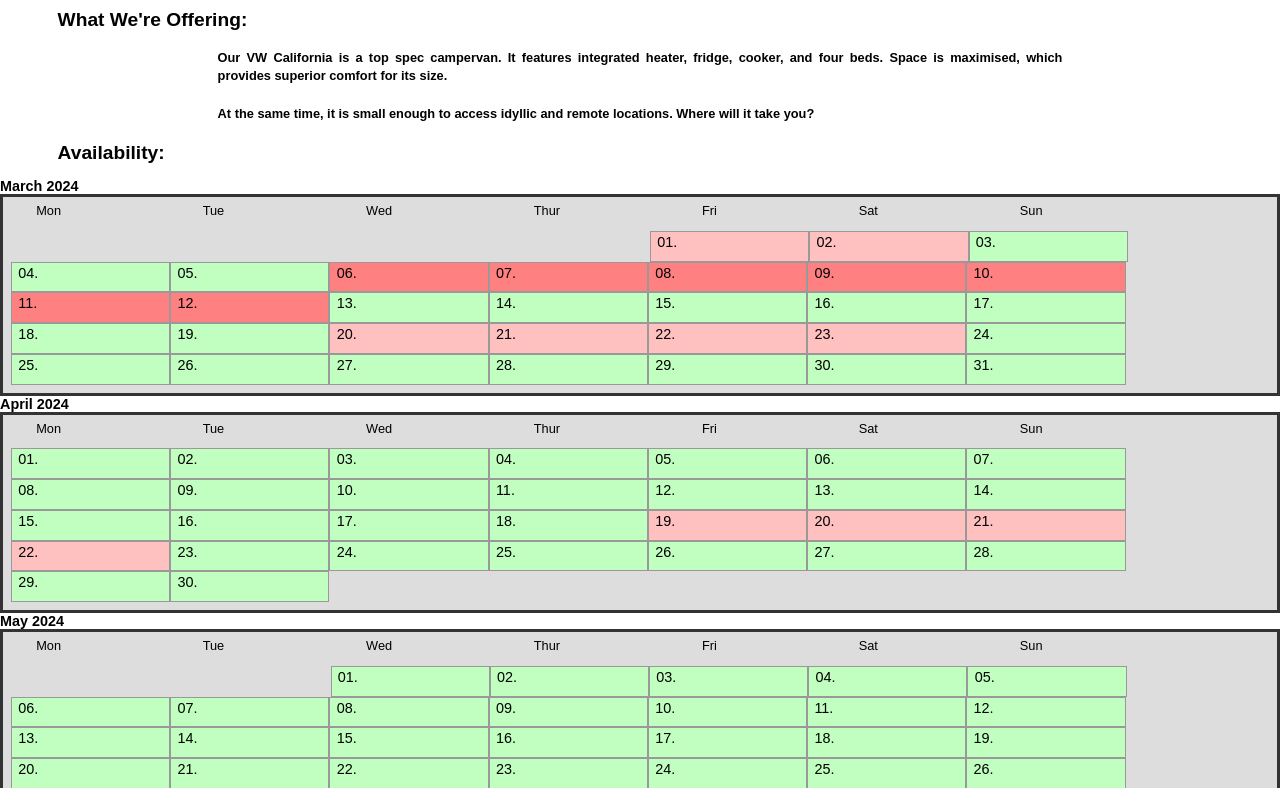
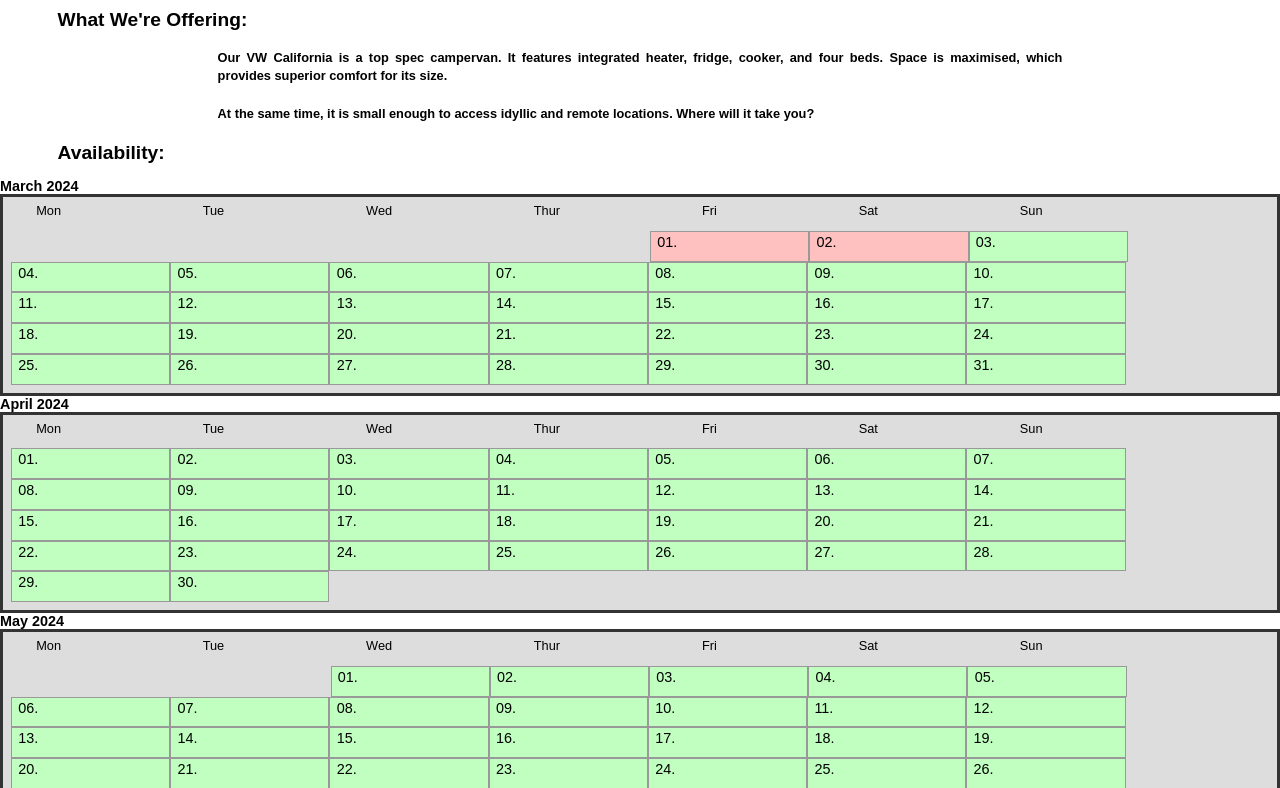
Before and after one commit to Clearshotcampers/Clearshot-First-Live-Site, a plain HTML site: page Clearshot.html in a window 1280 px wide. Shown: the part 312-1100 px from the top of the page. Drawn offline with Linux system fonts and the light colour scheme.

Commit message:
Update Clearshot.html
Availability changes

```diff
--- a/Clearshot.html
+++ b/Clearshot.html
@@ -53,13 +53,13 @@
 <li> </li>
 <li> </li>
 <li> </li>
-<li class="unavailable"></li>
-<li class="unavailable"></li>
-<li class="unavailable"></li>
-<li class="unavailable"></li>
-<li class="unavailable"></li>
-<li class="unavailable"></li>
-<li class="unavailable"></li>
+<li class=""></li>
+<li class=""></li>
+<li class=""></li>
+<li class=""></li>
+<li class=""></li>
+<li class=""></li>
+<li class=""></li>
 <li> </li>
 <li> </li>
 <li> </li>
@@ -67,10 +67,10 @@
 <li> </li>
 <li> </li>
 <li> </li>
-<li class="booked"> </li>
-<li class="booked"> </li>
-<li class="booked"> </li>
-<li class="booked"> </li>
+<li class=""> </li>
+<li class=""> </li>
+<li class=""> </li>
+<li class=""> </li>
 <li> </li>
 <li> </li>
 <li> </li>
@@ -102,10 +102,10 @@
 <li> </li>
 <li> </li>
 <li> </li>
-<li class="booked"> </li>
-<li class="booked"> </li>
-<li class="booked"> </li>
-<li class="booked"> </li>
+<li class=""> </li>
+<li class=""> </li>
+<li class=""> </li>
+<li class=""> </li>
 <li> </li>
 <li> </li>
 <li> </li>
```
